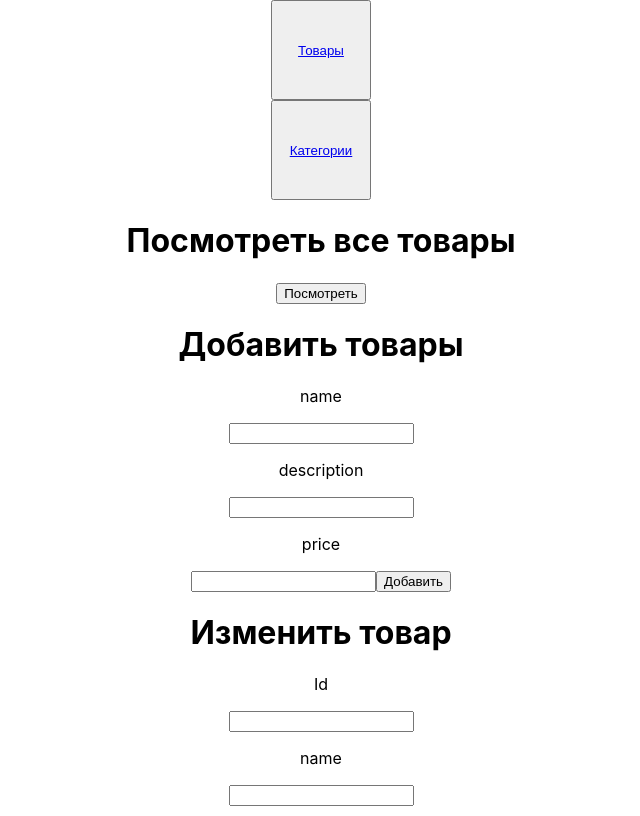
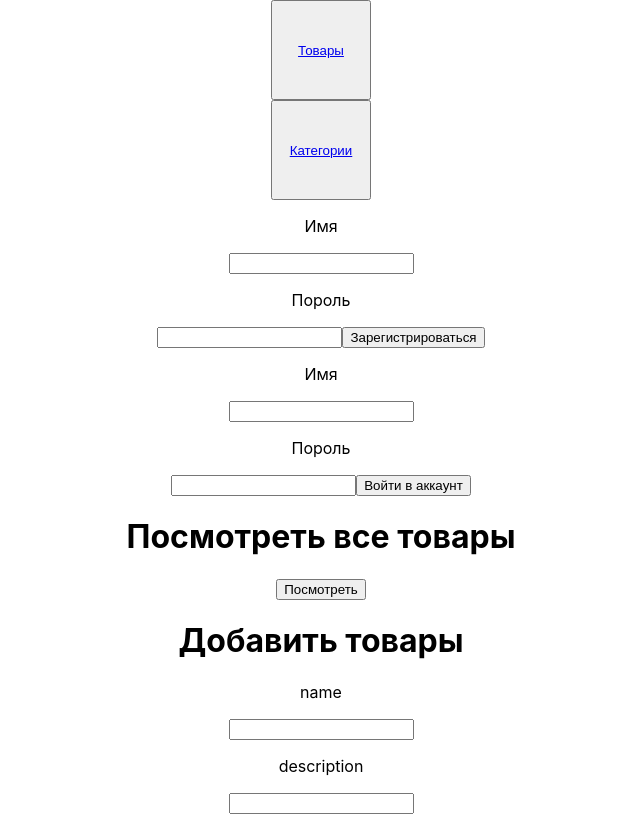
Before and after one commit to FlDanyT/spa_moscow_masters, a React (Create React App) app in the folder frontend/shop/: page /goods in a window 1280 px wide. Shown: the top 816 px of the page, without its empty margins (319-959 px from the left). Built offline with nearby package versions, Linux system fonts and the light colour scheme.

Commit message:
React. Авторизация по токену

```diff
--- a/frontend/shop/src/pages/Goods.js
+++ b/frontend/shop/src/pages/Goods.js
@@ -16,6 +16,39 @@ function Goods(){
 
     const [deleteId,SetDeleteId] = useState('')
 
+    const [registerName, SetRegisterName] = useState('')
+    const [registerPassword, SetRegisterPassword] = useState('')
+
+    const [loginName, SetLoginName] = useState('')
+    const [loginPassword, SetLoginPassword] = useState('')
+    const [token, setToken] = useState('')
+
+    function register() {
+        fetch('http://127.0.0.1:8000/api/register/', {
+            method: 'POST',
+            headers: {
+                'Content-Type': 'application/json'
+            },
+            body: JSON.stringify({'username': registerName, 'password': registerPassword})
+        })
+    }
+
+    function login() {
+        fetch('http://127.0.0.1:8000/api/login/', {
+            method: "POST",
+            headers: {
+                'Content-Type': 'application/json'
+            },
+            body: JSON.stringify({'username': loginName, 'password': loginPassword})
+        })
+        .then((response) => {
+            return response.json()
+        })
+        .then((data) => {
+            setToken(data)
+        })
+    }
+
     function getGoods() {
 
         fetch('http://127.0.0.1:8000/goods/')
@@ -29,11 +62,11 @@ function Goods(){
     }
 
     function postGoods() {
-
         fetch('http://127.0.0.1:8000/goods/', {
             method: "POST",
             headers: {
-                'Content-Type': 'application/json'
+                'Content-Type': 'application/json',
+                'Authorization': 'Token ' + token.token
             },
             body: JSON.stringify({'name': postName, 'description': postDescription, 'price': postPrice})
         })
@@ -45,7 +78,8 @@ function Goods(){
         fetch('http://127.0.0.1:8000/goods/' + putId + '/', {
             method: 'PUT',
             headers: {
-                "Content-Type": 'application/json'
+                "Content-Type": 'application/json',
+                'Authorization': 'Token ' + token.token
             },
             body: JSON.stringify({'name': putName, 'description': putDescription, 'price': putPrice})
         })
@@ -57,7 +91,8 @@ function Goods(){
         fetch('http://127.0.0.1:8000/goods/' + deleteId + '/', {
             method: 'DELETE',
             headers: {
-                'Content-Type': 'application/json'
+                'Content-Type': 'application/json',
+                'Authorization': 'Token ' + token.token
             }
         })
 
@@ -65,6 +100,18 @@ function Goods(){
 
     return (
         <div>
+
+            <p>Имя</p>
+            <input onChange={(e) => SetRegisterName(e.target.value)}></input>
+            <p>Пороль</p>
+            <input onChange={(e) => SetRegisterPassword(e.target.value)}></input>
+            <button onClick={register}>Зарегистрироваться</button>
+
+            <p>Имя</p>
+            <input onChange={(e) => SetLoginName(e.target.value)}></input>
+            <p>Пороль</p>
+            <input onChange={(e) => SetLoginPassword(e.target.value)}></input>
+            <button onClick={login}>Войти в аккаунт</button>
 
             <h1>Посмотреть все товары</h1>
             {
```
Also changed, not shown: 2 other files (tests, documents, lock files or other folders).
